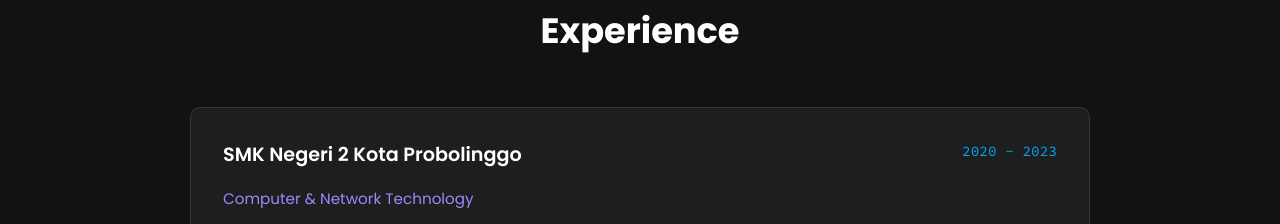
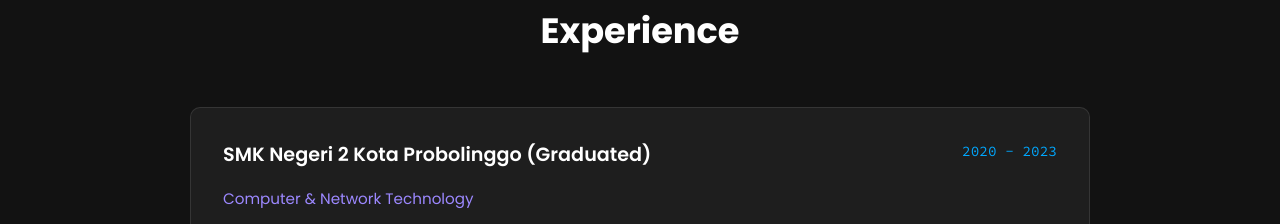
Before and after one commit to data-ryy/Portofolio-W, a plain HTML site: page index.html in a window 1280 px wide. Shown: the part 1578-1802 px from the top of the page. Drawn offline with Linux system fonts and the light colour scheme.

Commit message:
terakhir

```diff
--- a/index.html
+++ b/index.html
@@ -96,7 +96,7 @@
         <div class="experience-container">
             <div class="experience-card">
                 <div class="exp-header">
-                    <div class="exp-title">SMK Negeri 2 Kota Probolinggo</div>
+                    <div class="exp-title">SMK Negeri 2 Kota Probolinggo (Graduated)</div>
                     <div class="exp-period">2020 - 2023</div>
                 </div>
                 <div class="exp-company">Computer & Network Technology</div>
```
